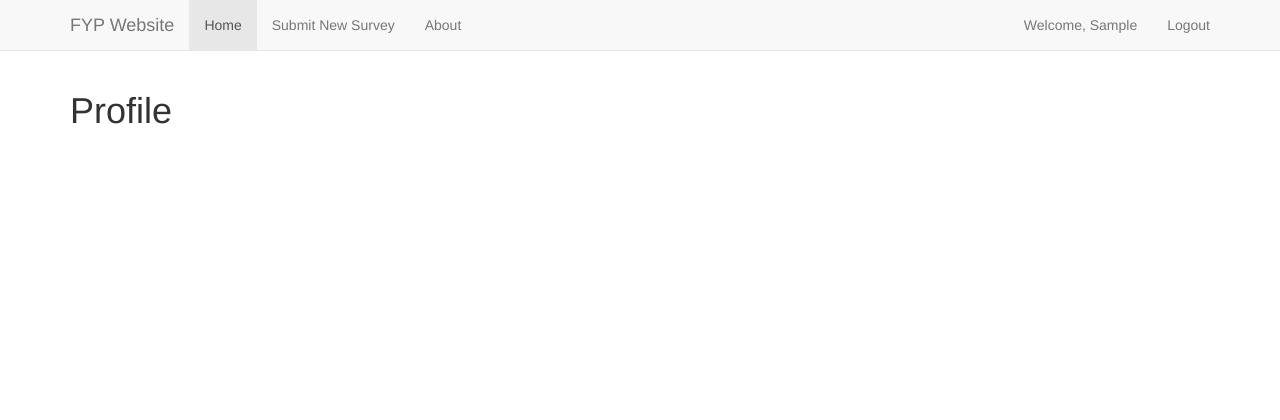
After one commit to JMBenham/FYP-Website, a Django app: page /profile/1/ in a window 1280 px wide. The commit adds this page. Shown: the top 420 px of the page. Run offline with Django 3.2, Linux system fonts and the light colour scheme; the visitor is signed in with stand-in values (Sample User, id 1); data comes from the database, SQL or seed files in the repository; some libraries are stand-ins or nearby versions.

Commit message:
Added profiles and survey submissions. Changed the layout of base.html

```diff
--- a/website/templates/website/base.html
+++ b/website/templates/website/base.html
@@ -27,12 +27,13 @@
                 <div class="collapse navbar-collapse">
                     <ul class="nav navbar-nav navbar-left">
                         <li class="active"><a href="/">Home</a></li>
-                        <li><a href="#about">About</a></li>
-                        <li><a href="#contact">Contact</a></li>
+                        <li><a href={% url 'completesurvey' %}>Submit New Survey</a></li>
+                        <li><a href={% url 'about' %}>About</a></li>
+
                     </ul>
                     <ul class="nav navbar-nav navbar-right">
                         {% if user.is_authenticated %}
-                            <li><a>Welcome, {{ user.first_name }}</a></li>
+                            <li><a href={% url 'profile' user.id %}>Welcome, {{ user.first_name }}</a></li>
                             <li><a href={% url 'logout' %}>Logout</a></li>
                         {% else %}
                             <li><a href={% url 'login' %}>Login</a></li>
--- /dev/null
+++ b/website/templates/website/profile.html
@@ -0,0 +1,7 @@
+{% extends 'website/base.html' %}
+
+{% block body %}
+    <div class="container">
+        <h1>Profile</h1>
+    </div>
+{% endblock %}
--- a/website/urls.py
+++ b/website/urls.py
@@ -5,6 +5,9 @@ from . import views
 urlpatterns = [
     url(r'^$', views.index, name='index'),
     url(r'^register/$', views.register, name='register'),
+    url(r'^about/$', views.about, name='about'),
+    url(r'^completesurvey/$', views.completeSurvey, name='completesurvey'),
+    url(r'^profile/(?P<id>\d+)/$', views.profile, name='profile'),
     url(r'^login/$',
         auth_views.LoginView.as_view(template_name='website/login.html'),
         name='login'),
--- a/website/views.py
+++ b/website/views.py
@@ -156,3 +156,16 @@ def profile(request, id):
     context_dict['userprofile'] = up
 
     return render_to_response('website/profile.html', context_dict, context)
+
+def about(request):
+    template= loader.get_template('website/about.html')
+    context = {
+    }
+    return HttpResponse(template.render(context, request))
+
+@login_required
+def completeSurvey(request):
+    template= loader.get_template('website/submit_survey.html')
+    context = {
+    }
+    return HttpResponse(template.render(context, request))
```
Also changed, not shown: website/templates/website/about.html (added, +7 -0 lines), website/templates/website/index.html (+13 -12 lines), website/templates/website/submit_survey.html (added, +7 -0 lines).
